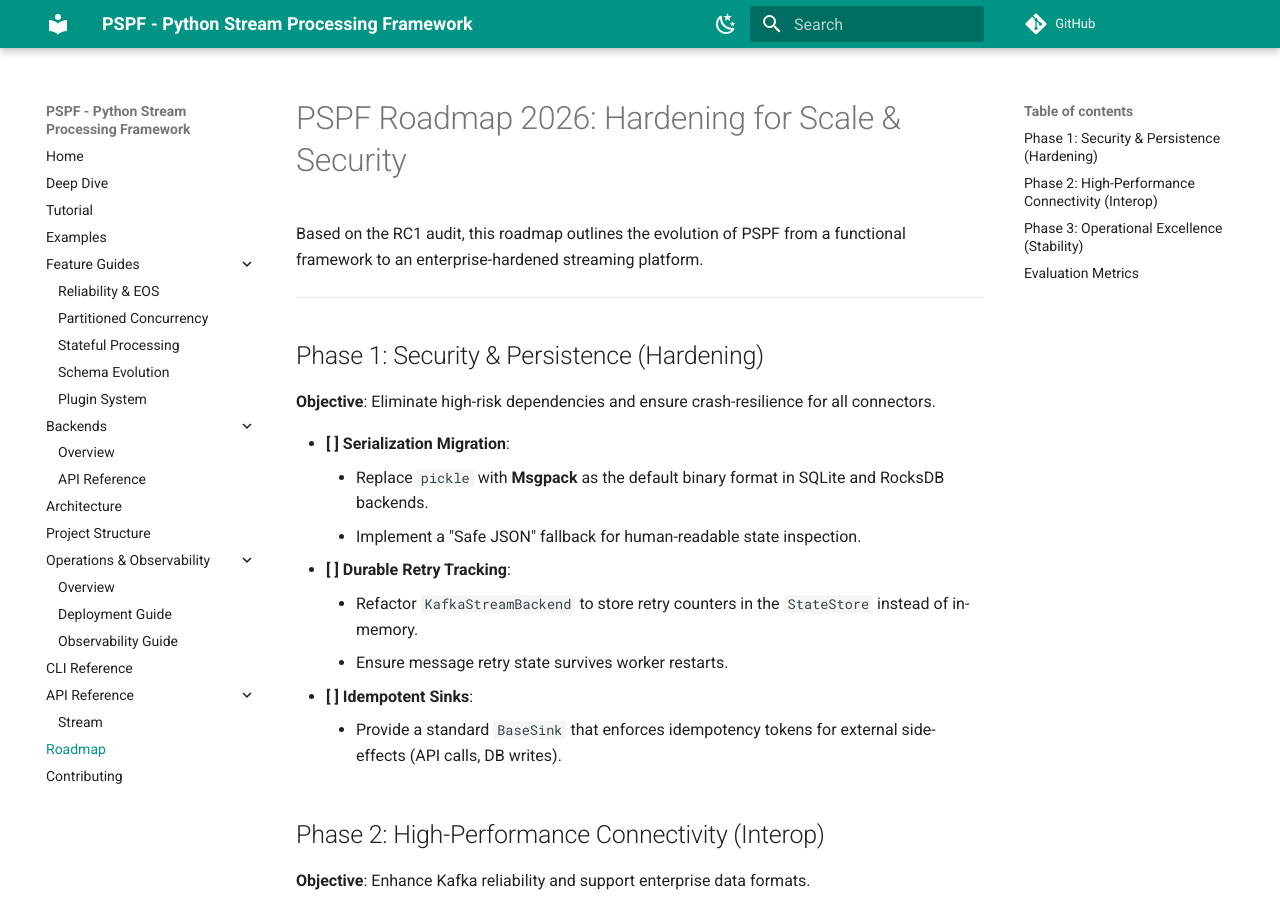
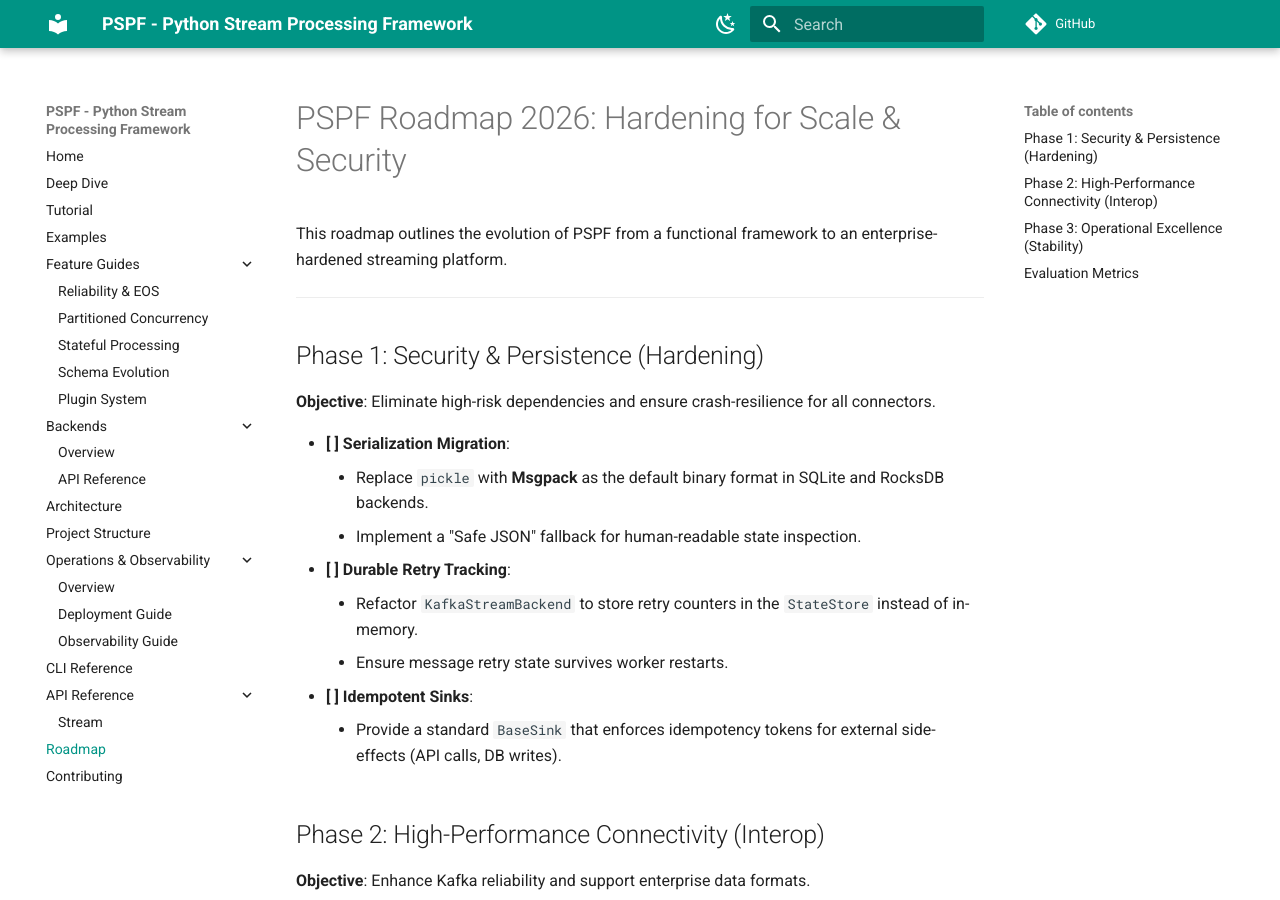
Before and after one commit to JosephMattHall/Python-Stream-Processing-Framework, an MkDocs documentation site: the page built from docs/roadmap.md, in a window 1280 px wide and 900 px high. Built offline with MkDocs 1.6.1 and Material for MkDocs 9.7.7, drawn with Linux system fonts in a browser that asks for light colours; comment, search, counter and statistics services are not loaded.

Commit message:
changed roadmap

```diff
--- a/docs/roadmap.md
+++ b/docs/roadmap.md
@@ -1,6 +1,6 @@
 # PSPF Roadmap 2026: Hardening for Scale & Security
 
-Based on the RC1 audit, this roadmap outlines the evolution of PSPF from a functional framework to an enterprise-hardened streaming platform.
+This roadmap outlines the evolution of PSPF from a functional framework to an enterprise-hardened streaming platform.
 
 ---
 
```
